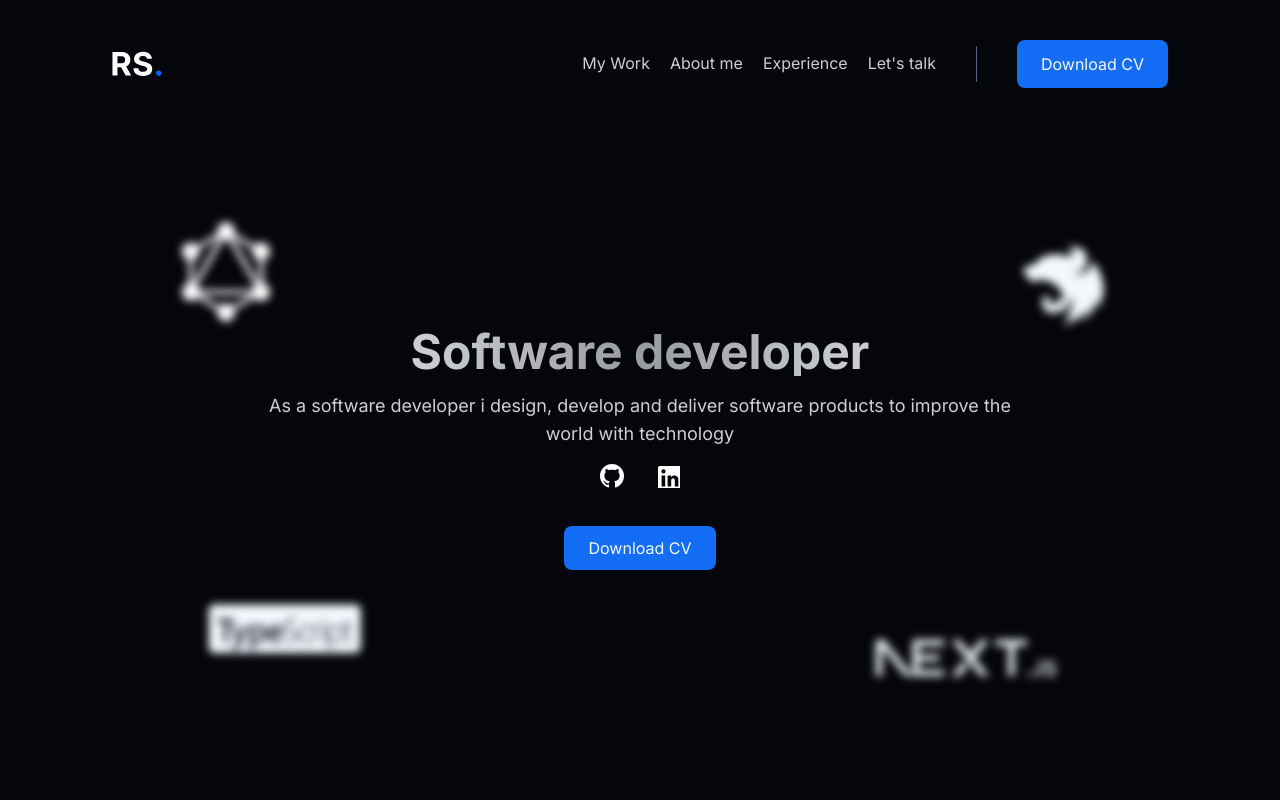
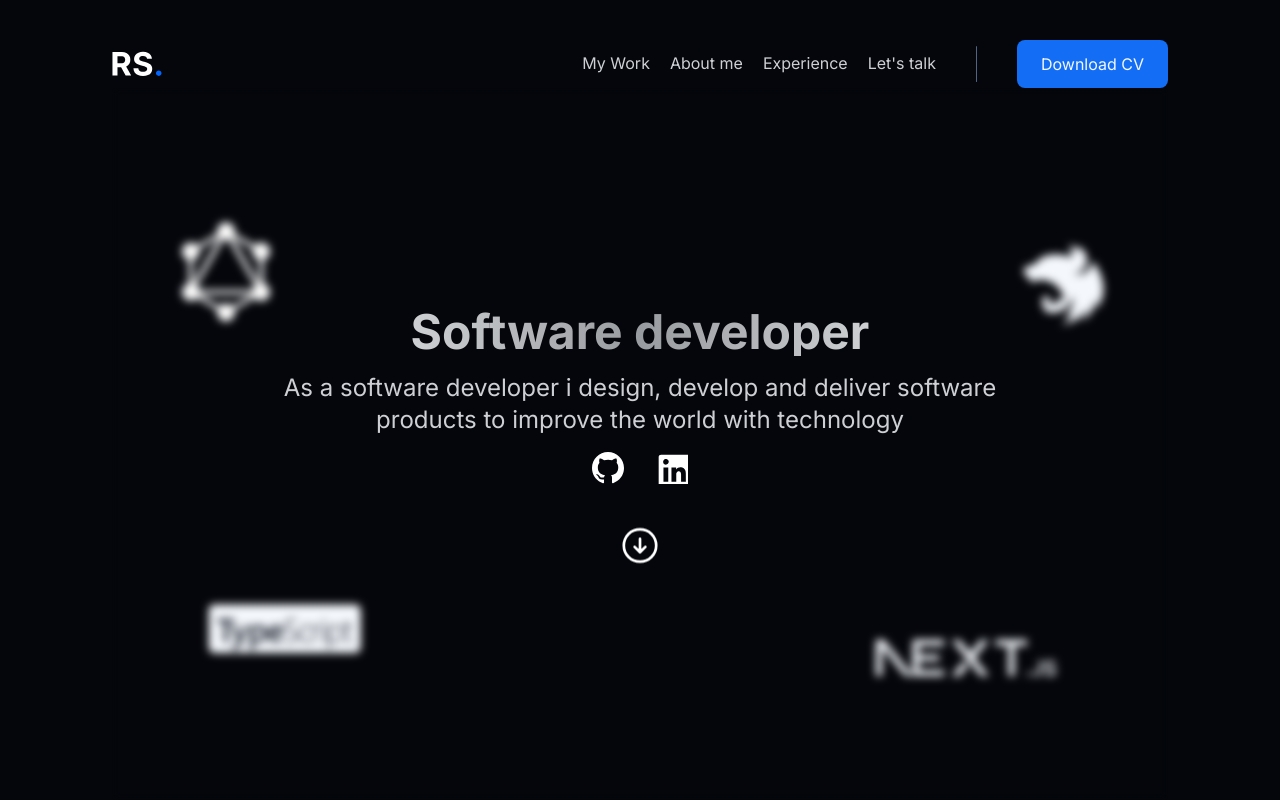
Before and after one commit to sam-621/rogeliosamuel.com, a Next.js app: page / in a window 1280 px wide. Shown: the top 800 px of the page. Built offline with nearby package versions, Linux system fonts and the light colour scheme.

Commit message:
finish responsive

```diff
--- a/src/components/atoms/Button.tsx
+++ b/src/components/atoms/Button.tsx
@@ -1,7 +1,7 @@
 import { FC, ReactNode } from 'react'
 import Link from 'next/link'
 
-export const Button: FC<Props> = ({ children, href }) => {
+export const Button: FC<Props> = ({ children, href, className }) => {
   if (href) {
     return (
       <Link href={href}>
@@ -9,7 +9,7 @@ export const Button: FC<Props> = ({ children, href }) => {
           href=""
           target="_blank"
           rel="noreferrer"
-          className="text-simple-title bg-primary rounded-lg py-3 px-6 text-base hover:bg-links transition-all"
+          className={`text-simple-title bg-primary rounded-lg py-3 px-6 text-base hover:bg-links transition-all ${className}`}
         >
           {children}
         </a>
@@ -22,5 +22,6 @@ export const Button: FC<Props> = ({ children, href }) => {
 
 type Props = {
   href?: string
+  className?: string
   children: ReactNode
 }
--- a/src/components/atoms/Subtitle.tsx
+++ b/src/components/atoms/Subtitle.tsx
@@ -1,7 +1,7 @@
 import { FC, ReactNode } from 'react'
 
 export const Subtitle: FC<Props> = ({ children, className }) => {
-  return <p className={`text-lg text-subtitle ${className}`}>{children}</p>
+  return <p className={`text-lg text-subtitle lg:text-2xl ${className}`}>{children}</p>
 }
 
 type Props = {
--- a/src/components/atoms/Title.tsx
+++ b/src/components/atoms/Title.tsx
@@ -4,7 +4,7 @@ export const Title: FC<Props> = ({ variant, className, children }) => {
   if (variant === 'h1') {
     return (
       <h1
-        className={`text-5xl font-bold text-fill-transparent bg-gradient-to-r from-gray-100 via-[rgba(244,247,251,62%)] to-gray-100 bg-clip-text ${className}`}
+        className={`text-5xl font-bold text-fill-transparent bg-gradient-to-r from-gray-100 via-[rgba(244,247,251,62%)] to-gray-100 bg-clip-text lg:text-6xl ${className}`}
       >
         {children}
       </h1>
--- a/src/components/molecules/HeroIcons.tsx
+++ b/src/components/molecules/HeroIcons.tsx
@@ -5,25 +5,25 @@ export const HeroIcons = () => {
   return (
     <div>
       <div
-        className="hidden md:block absolute left-44 top-52 floating w-fit"
+        className="hidden lg:block absolute left-44 top-52 floating w-fit"
         style={{ animationDelay: '-2s' }}
       >
         <img src={`/icons/techs/${techsToShow[0]}`} alt={techsToShow[0].replace('.svg', '')} />
       </div>
       <div
-        className="hidden md:block absolute top-60 right-44 floating w-fit"
+        className="hidden lg:block absolute top-60 right-44 floating w-fit"
         style={{ animationDelay: '-1s' }}
       >
         <img src={`/icons/techs/${techsToShow[1]}`} alt={techsToShow[1].replace('.svg', '')} />
       </div>
       <div
-        className="hidden md:block absolute left-52 bottom-40 floating w-fit"
+        className="hidden lg:block absolute left-52 bottom-40 floating w-fit"
         style={{ animationDelay: '-3s' }}
       >
         <img src={`/icons/techs/${techsToShow[2]}`} alt={techsToShow[2].replace('.svg', '')} />
       </div>
       <div
-        className="hidden md:block absolute bottom-32 right-56 floating w-fit"
+        className="hidden lg:block absolute bottom-32 right-56 floating w-fit"
         style={{ animationDelay: '-4s' }}
       >
         <img src={`/icons/techs/${techsToShow[3]}`} alt={techsToShow[3].replace('.svg', '')} />
--- a/src/components/organisms/ProjectCard.tsx
+++ b/src/components/organisms/ProjectCard.tsx
@@ -4,7 +4,6 @@ import Image from 'next/image'
 import { Project } from '@interfaces'
 
 import { OutlinedButton } from '../atoms/OutlinedButton'
-import { Subtitle } from '../atoms/Subtitle'
 
 export const ProjectCard: FC<Props> = ({ project }) => {
   return (
@@ -29,7 +28,7 @@ export const ProjectCard: FC<Props> = ({ project }) => {
           <div className="flex justify-start">
             <Image src={`/icons/companies/${project.company}`} width={80} height={27} />
           </div>
-          <Subtitle>{project.description}</Subtitle>
+          <p className="text-lg text-subtitle">{project.description}</p>
         </div>
         <OutlinedButton
           className="lg:hidden pointer-events-auto"
--- a/src/components/sections/Hero.tsx
+++ b/src/components/sections/Hero.tsx
@@ -17,11 +17,20 @@ export const Hero = () => {
             world with technology
           </Subtitle>
           <div className="flex gap-8 md:justify-center">
-            <Image src="/icons/github.svg" width={24} height={24} />
-            <Image src="/icons/linkedin.svg" width={24} height={24} />
+            <a href="https://github.com/sam_621_">
+              <Image src="/icons/github.svg" width={32} height={32} />
+            </a>
+            <a href="https://www.linkedin.com/in/rogelio-samuel-moreno-corrales/">
+              <Image src="/icons/linkedin.svg" width={32} height={32} />
+            </a>
           </div>
           <div className="mt-8 md:mx-auto">
-            <Button href="/CV.pdf">Download CV</Button>
+            <Button href="/CV.pdf" className="md:hidden">
+              Download CV
+            </Button>
+            <div className="hidden md:block animate-bounce">
+              <Image className="" src="/icons/down.svg" width={36} height={36} />
+            </div>
           </div>
         </div>
       </div>
```
Also changed, not shown: public/icons/down.svg (added).
